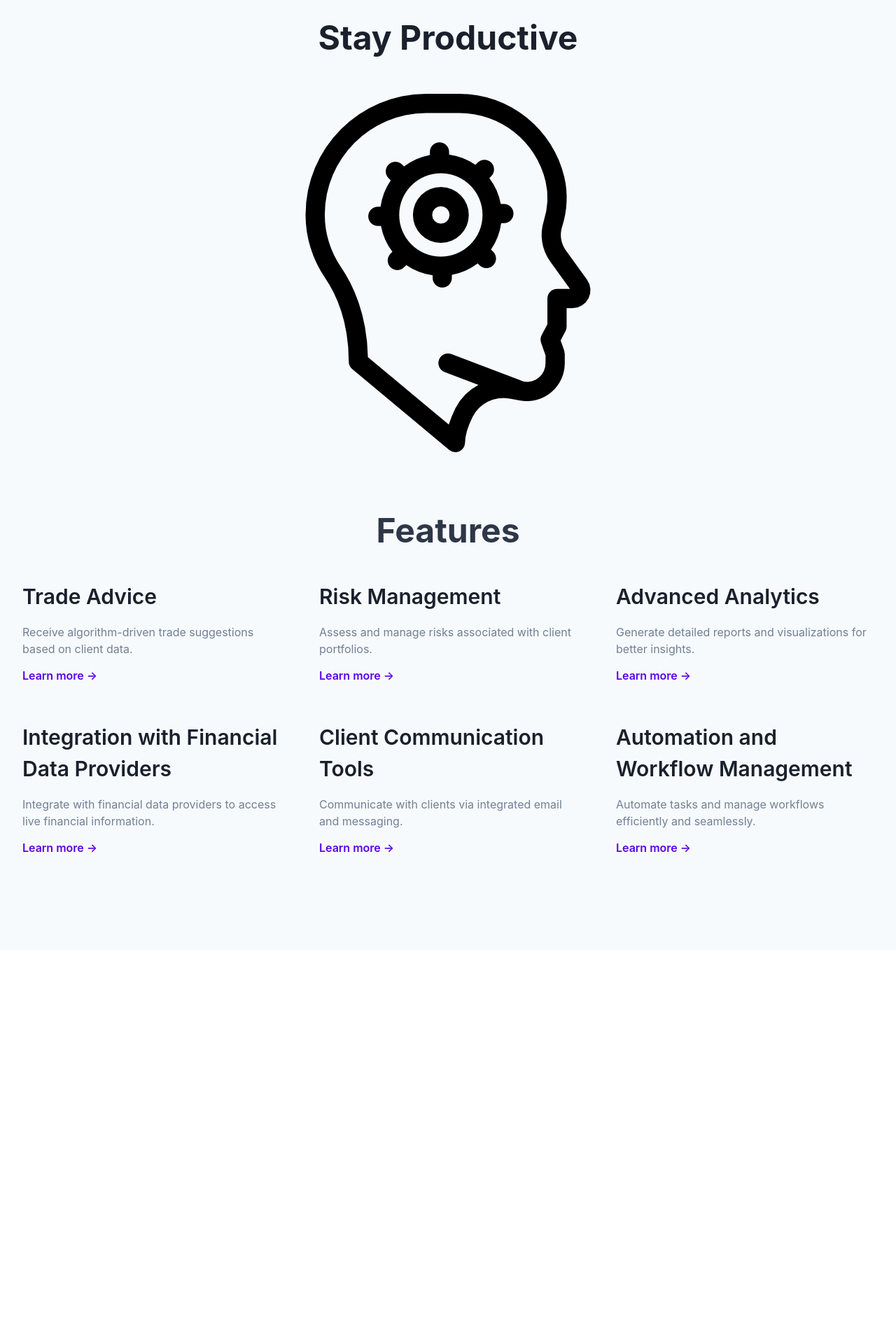
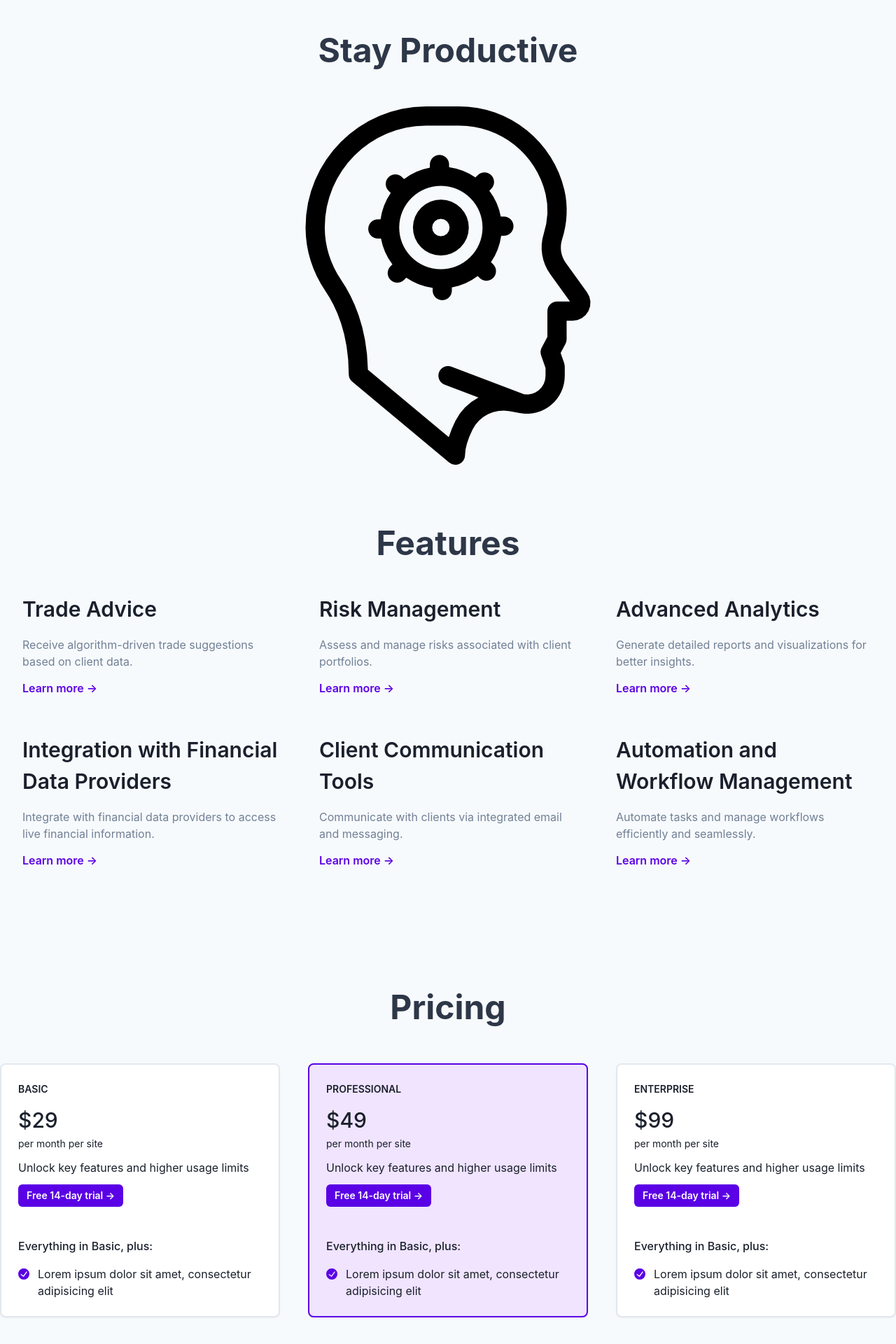
Before and after one commit to Hetp29/microCRM, a React (Create React App) app in the folder frontend/: page / in a window 1280 px wide. Shown: the part 512-2432 px from the top of the page at 70% size. Before the commit the page ends 1869 px from the top, so only its background shows below. Built offline with nearby package versions, Linux system fonts and the light colour scheme.

Commit message:
fixed framer motion and routing

```diff
--- a/frontend/src/App.tsx
+++ b/frontend/src/App.tsx
@@ -5,6 +5,7 @@ import { HeroSection } from './components/HeroSection';
 import { Layout } from './components/Layout';
 import ImageSection from './components/ImageSection';
 import { FeaturesSection } from './components/Feature';
+import { PricingSection } from './components/PricingSection';
 
 const AppRoutes = () => {
   return (
@@ -12,12 +13,13 @@ const AppRoutes = () => {
       <Route
         path="/"
         element={
-          <Box mb={2}>
-            <HeroSection /> {/* Reduce margin-bottom */}
-            <Box mt={-114}> {/* Adjust margin-top to bring ImageSection up */}
-              <ImageSection />
+          <Box>
+            <HeroSection /> {/* HeroSection component */}
+            <Box mt={-24}> {/* Adjust margin-top to bring ImageSection up */}
+              <ImageSection /> {/* ImageSection component */}
             </Box>
-            <FeaturesSection /> {/* Add FeaturesSection to the landing page */}
+            <FeaturesSection /> {/* FeaturesSection component */}
+            <PricingSection /> {/* Add PricingSection to the landing page */}
           </Box>
         }
       />
--- a/frontend/src/components/Feature.tsx
+++ b/frontend/src/components/Feature.tsx
@@ -90,7 +90,14 @@ import {
       >
         <Container maxW="container.xl">
           <Stack spacing={8} mb={12} align="center">
-            <AnimatedHeading size="2xl" mb={4} color="gray.700">
+            <AnimatedHeading
+                size="2xl"
+                mb={4}
+                color="gray.700"
+                initial={{ opacity: 0, y: -50 }}
+                whileInView={{ opacity: 1, y: 0 }}
+                transition={{ duration: 0.6 }}
+            >
               Features
             </AnimatedHeading>
             <AnimatedGrid templateColumns="repeat(3, 1fr)" gap={6}>
--- a/frontend/src/components/HeroSection.tsx
+++ b/frontend/src/components/HeroSection.tsx
@@ -28,14 +28,29 @@ export const HeroSection: FunctionComponent<HeroSectionProps> = () => {
             <Center p={4} minHeight="70vh">
                 <VStack>
                     <MotionContainer maxW="container.md" textAlign="center">
-                        <MotionHeading size="2xl" mb={4} color="gray.700">
+                        <MotionHeading
+                            size="2xl"
+                            mb={4}
+                            color="gray.700"
+                            initial={{ opacity: 0, y: -50 }}
+                            whileInView={{ opacity: 1, y: 0 }}
+                            transition={{ duration: 0.6 }}
+                        >
                             Never track your clients again-let us handle it.
                         </MotionHeading>
                         <MotionText fontSize="cl" color="gray.500">
                             Effortlessly manage client interactions and streamline operations with just a click using our CRM.
                         </MotionText>
+                        <MotionText
+                            my={2} fontSize="sm" color="gray.500"
+                            initial={{ opacity: 0, y: -50 }}
+                            whileInView={{ opacity: 1, y: 0 }}
+                            transition={{ duration: 0.6 }}
+                        >
+                            Be an early user-dozens of businesses have joined our CRM in the last 30 days!
+                        </MotionText>
                         <MotionButton
-                            mt={8}
+                            mt={4}
                             colorScheme="brand"
                             onClick={() => {
                                 window.location.href = "/register";
@@ -43,9 +58,7 @@ export const HeroSection: FunctionComponent<HeroSectionProps> = () => {
                         >
                             Get started for free.
                         </MotionButton>
-                        <MotionText my={2} fontSize="sm" color="gray.500">
-                            Be an early user-dozens of businesses have joined our CRM in the last 30 days!
-                        </MotionText>
+
                     </MotionContainer>
                 </VStack>
             </Center>
--- a/frontend/src/components/ImageSection.tsx
+++ b/frontend/src/components/ImageSection.tsx
@@ -16,7 +16,12 @@ const ImageSection: React.FC = () => {
             animate={{ opacity: 1, y: 0 }}
             transition={{ duration: 0.6 }}
         >
-            <MotionHeading size="2xl" mb={14} color="gray.800">
+            <MotionHeading size="2xl" mb={14}
+                color="gray.700"
+                initial={{ opacity: 0, y: -50 }}
+                whileInView={{ opacity: 1, y: 0 }}
+                transition={{ duration: 0.6 }}
+            >
                 Stay Productive
             </MotionHeading>
             <Box display="flex" justifyContent="center" alignItems="center">
--- a/frontend/src/components/Navbar.tsx
+++ b/frontend/src/components/Navbar.tsx
@@ -22,8 +22,8 @@ import { Link as ScrollLink } from 'react-scroll';
 
 const navLinks = [
   { name: 'About', href: '/about' },
-  { name: 'Features', href: 'features-section' }, // Update href to match id of FeaturesSection
-  { name: 'Pricing', href: '/pricing' },
+  { name: 'Features', href: 'features-section' },
+  { name: 'Pricing', href: 'pricing-section' },
   { name: 'Solutions', href: '/solutions' },
 ];
 
--- /dev/null
+++ b/frontend/src/components/PricingSection.tsx
@@ -0,0 +1,109 @@
+import { CheckCircleIcon } from '@chakra-ui/icons';
+import {
+  Box,
+  Button,
+  HStack,
+  List,
+  ListIcon,
+  ListItem,
+  SimpleGrid,
+  Text,
+  VStack,
+  Heading,
+} from '@chakra-ui/react';
+import { FunctionComponent } from 'react';
+import { motion } from 'framer-motion';
+
+// Animated Box component for Framer Motion
+const AnimatedBox = motion(Box);
+const AnimatedHeading = motion(Heading);
+
+interface PricingBoxProps {
+  pro: boolean;
+  name: string;
+}
+
+export const PricingBox: FunctionComponent<PricingBoxProps> = ({
+  pro,
+  name,
+}: PricingBoxProps) => {
+  return (
+    <AnimatedBox
+      boxShadow="sm"
+      p={6}
+      rounded="lg"
+      bg={pro ? 'white' : 'white'}
+      borderColor={pro ? 'brand.500' : 'gray.200'}
+      backgroundColor={pro ? 'brand.50' : 'white'}
+      borderWidth={2}
+      id="pricing-section"
+      initial={{ opacity: 0, y: 50 }}
+      whileInView={{ opacity: 1, y: 0 }}
+      transition={{ duration: 0.6 }}
+    >
+      <VStack spacing={3} align="flex-start">
+        <Text fontWeight={600} casing="uppercase" fontSize="sm">
+          {name}
+        </Text>
+        <Box w="full">
+          <Text fontSize="3xl" fontWeight="medium">
+            {name === 'Basic' ? '$29' : name === 'Professional' ? '$49' : '$99'}
+          </Text>
+          <Text fontSize="sm">per month per site</Text>
+        </Box>
+        <Text>Unlock key features and higher usage limits</Text>
+        <VStack>
+          <Button size="sm" colorScheme="brand">
+            Free 14-day trial →
+          </Button>
+        </VStack>
+        <VStack pt={8} spacing={4} align="flex-start">
+          <Text fontWeight="medium">Everything in Basic, plus:</Text>
+          <List spacing={3}>
+            <ListItem>
+              <HStack align="flex-start" spacing={1}>
+                <ListIcon as={CheckCircleIcon} color="brand.500" mt={1} />
+                <Text>
+                  Lorem ipsum dolor sit amet, consectetur adipisicing elit
+                </Text>
+              </HStack>
+            </ListItem>
+          </List>
+        </VStack>
+      </VStack>
+    </AnimatedBox>
+  );
+};
+
+interface PricingSectionProps {}
+
+export const PricingSection: FunctionComponent<PricingSectionProps> = () => {
+  return (
+    <VStack spacing={10} align="center" py={12} bg="gray.50">
+      <AnimatedHeading
+        size="2xl"
+        mb={4}
+        color="gray.700"
+        initial={{ opacity: 0, y: -50 }}
+        whileInView={{ opacity: 1, y: 0 }}
+        transition={{ duration: 0.6 }}
+      >
+        Pricing
+      </AnimatedHeading>
+      <SimpleGrid columns={[1, null, 3]} spacing={10}>
+        <PricingBox
+          pro={false}
+          name="Basic"
+        />
+        <PricingBox
+          pro={true}
+          name="Professional"
+        />
+        <PricingBox
+          pro={false}
+          name="Enterprise"
+        />
+      </SimpleGrid>
+    </VStack>
+  );
+};
--- a/frontend/src/index.tsx
+++ b/frontend/src/index.tsx
@@ -3,7 +3,10 @@ import ReactDOM from 'react-dom/client';
 import { ChakraProvider, extendTheme } from '@chakra-ui/react';
 import { App } from './App';
 
-const root = ReactDOM.createRoot(document.getElementById('root') as HTMLElement);
+const rootElement = document.getElementById('root') as HTMLElement;
+
+// Create a root instance only once
+const root = ReactDOM.createRoot(rootElement);
 
 const theme = extendTheme({
   colors: {
@@ -26,7 +29,8 @@ const theme = extendTheme({
   },
 });
 
-ReactDOM.createRoot(document.getElementById("root")!).render(
+// Use the existing root instance to render
+root.render(
   <React.StrictMode>
     <ChakraProvider theme={theme}>
       <App />
```
